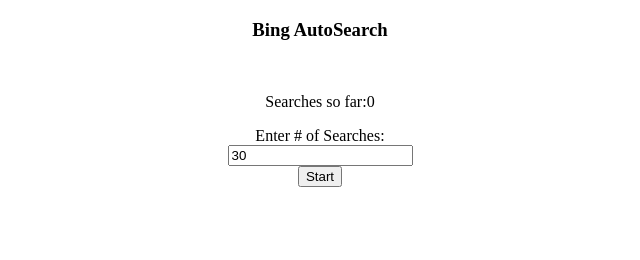
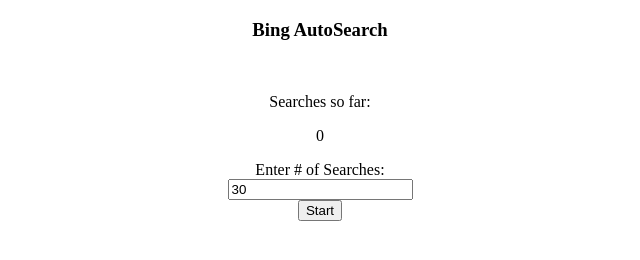
Before and after one commit to imightknoiw/bing-autosearch, a plain HTML site: page index.html in a window 1280 px wide. Shown: the whole page, without its empty margins (320-960 px from the left). Drawn offline with Linux system fonts and the light colour scheme.

Commit message:
Update index.html

```diff
--- a/index.html
+++ b/index.html
@@ -8,7 +8,7 @@
 <center>
   <h3>Bing AutoSearch</h3>
   <br/>
-  <p style="display:inline-block;">Searches so far: </p><p style="display:inline-block;" id="searchCt">0</p>
+  <p>Searches so far: <p id="searchCt">0</p></p>
   <form onsubmit="return false;">
     <label class="hide" for="searchNum">Enter # of Searches:</label><br/>
     <input class="hide" type="number" id="searchNum" name="searchNum" placeholder="#" value="30" min="15"></input>
```
